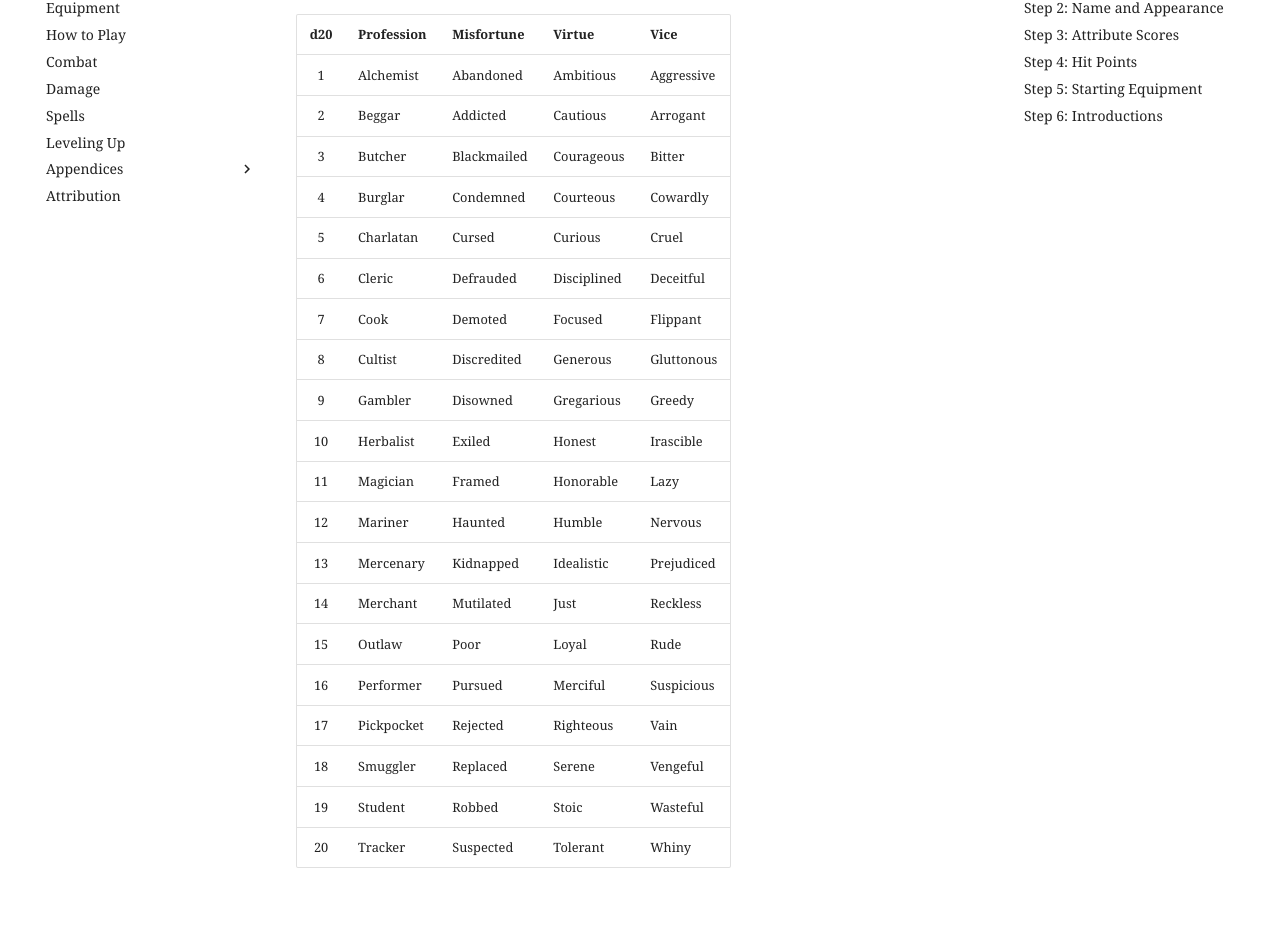
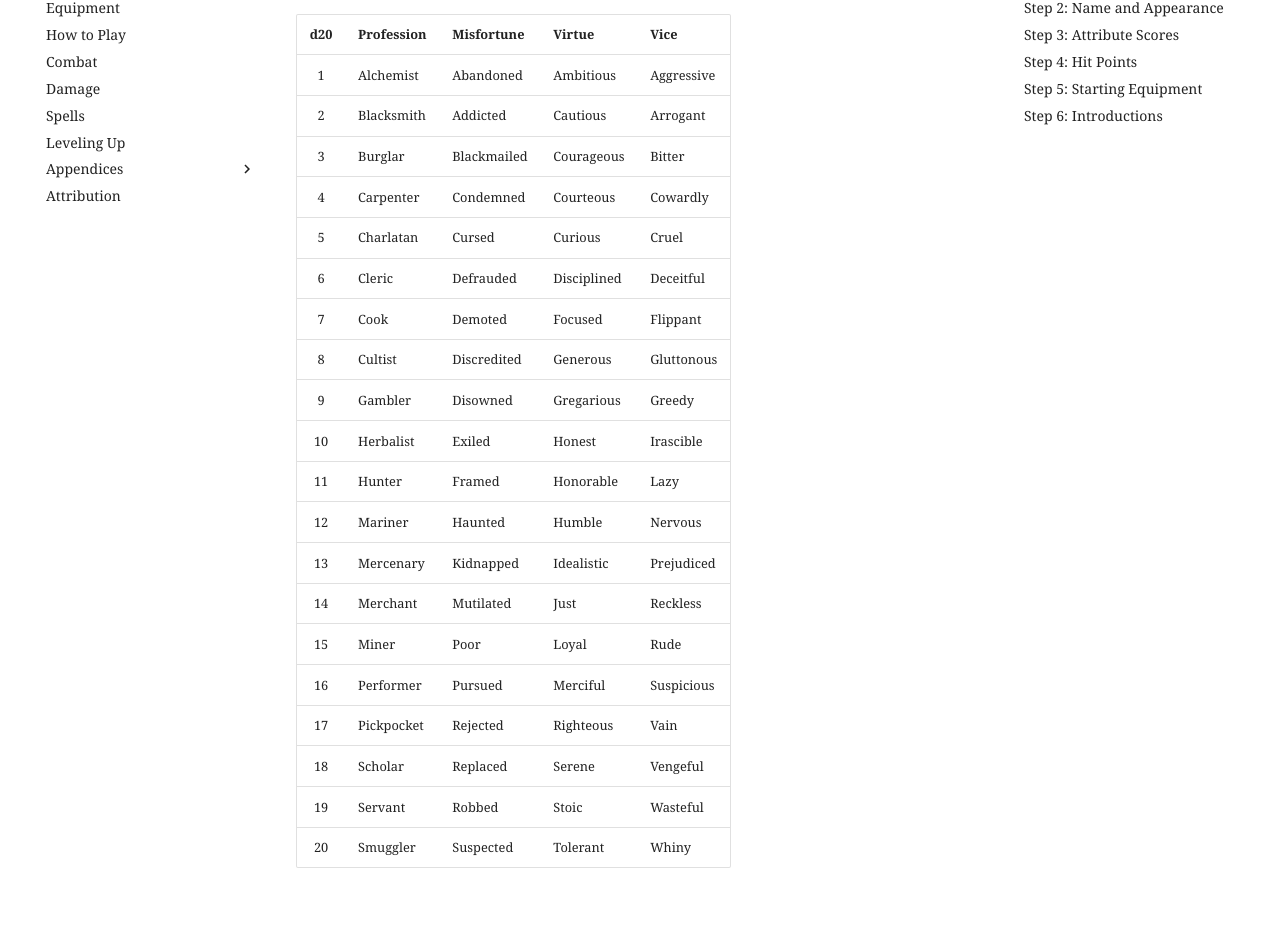
Before and after one commit to joemoose/dungeoneers.d20, an MkDocs documentation site: the page built from docs/character.md, in a window 1280 px wide and 1400 px high, scrolled down 722 px. Shown: the part 154-1084 px from the top of the window. Built offline with MkDocs 1.6.1 and Material for MkDocs 9.7.7, drawn with Linux system fonts in a browser that asks for light colours; comment, search, counter and statistics services are not loaded.

Commit message:
revisions

```diff
--- a/docs/character.md
+++ b/docs/character.md
@@ -21,25 +21,25 @@ Also, think about their relationship with the other characters in the group, but
 | d20 | Profession | Misfortune | Virtue | Vice |
 | :-: | :- | :- | :- | :- |
 | 1 | Alchemist | Abandoned | Ambitious | Aggressive |
-| 2 | Beggar | Addicted | Cautious | Arrogant |
-| 3 | Butcher | Blackmailed | Courageous | Bitter |
-| 4 | Burglar | Condemned | Courteous | Cowardly |
+| 2 | Blacksmith | Addicted | Cautious | Arrogant |
+| 3 | Burglar | Blackmailed | Courageous | Bitter |
+| 4 | Carpenter | Condemned | Courteous | Cowardly |
 | 5 | Charlatan | Cursed | Curious | Cruel |
 | 6 | Cleric | Defrauded | Disciplined | Deceitful |
 | 7 | Cook | Demoted | Focused | Flippant |
 | 8 | Cultist | Discredited | Generous | Gluttonous |
 | 9 | Gambler | Disowned | Gregarious | Greedy |
 | 10 | Herbalist | Exiled | Honest | Irascible |
-| 11 | Magician | Framed | Honorable | Lazy |
+| 11 | Hunter | Framed | Honorable | Lazy |
 | 12 | Mariner | Haunted | Humble | Nervous |
 | 13 | Mercenary | Kidnapped | Idealistic | Prejudiced |
 | 14 | Merchant | Mutilated | Just | Reckless |
-| 15 | Outlaw | Poor | Loyal | Rude |
+| 15 | Miner | Poor | Loyal | Rude |
 | 16 | Performer | Pursued | Merciful | Suspicious |
 | 17 | Pickpocket | Rejected | Righteous | Vain |
-| 18 | Smuggler | Replaced | Serene | Vengeful |
-| 19 | Student | Robbed | Stoic | Wasteful |
-| 20 | Tracker | Suspected | Tolerant | Whiny |
+| 18 | Scholar | Replaced | Serene | Vengeful |
+| 19 | Servant | Robbed | Stoic | Wasteful |
+| 20 | Smuggler | Suspected | Tolerant | Whiny |
 
 ## Step 2: Name and Appearance
 
```
Also changed, not shown: _notes.md (+6 -1 lines), docs/advancement.md (+9 -3 lines), docs/attribution.md (+9 -7 lines), docs/play.md (+10 -0 lines).
